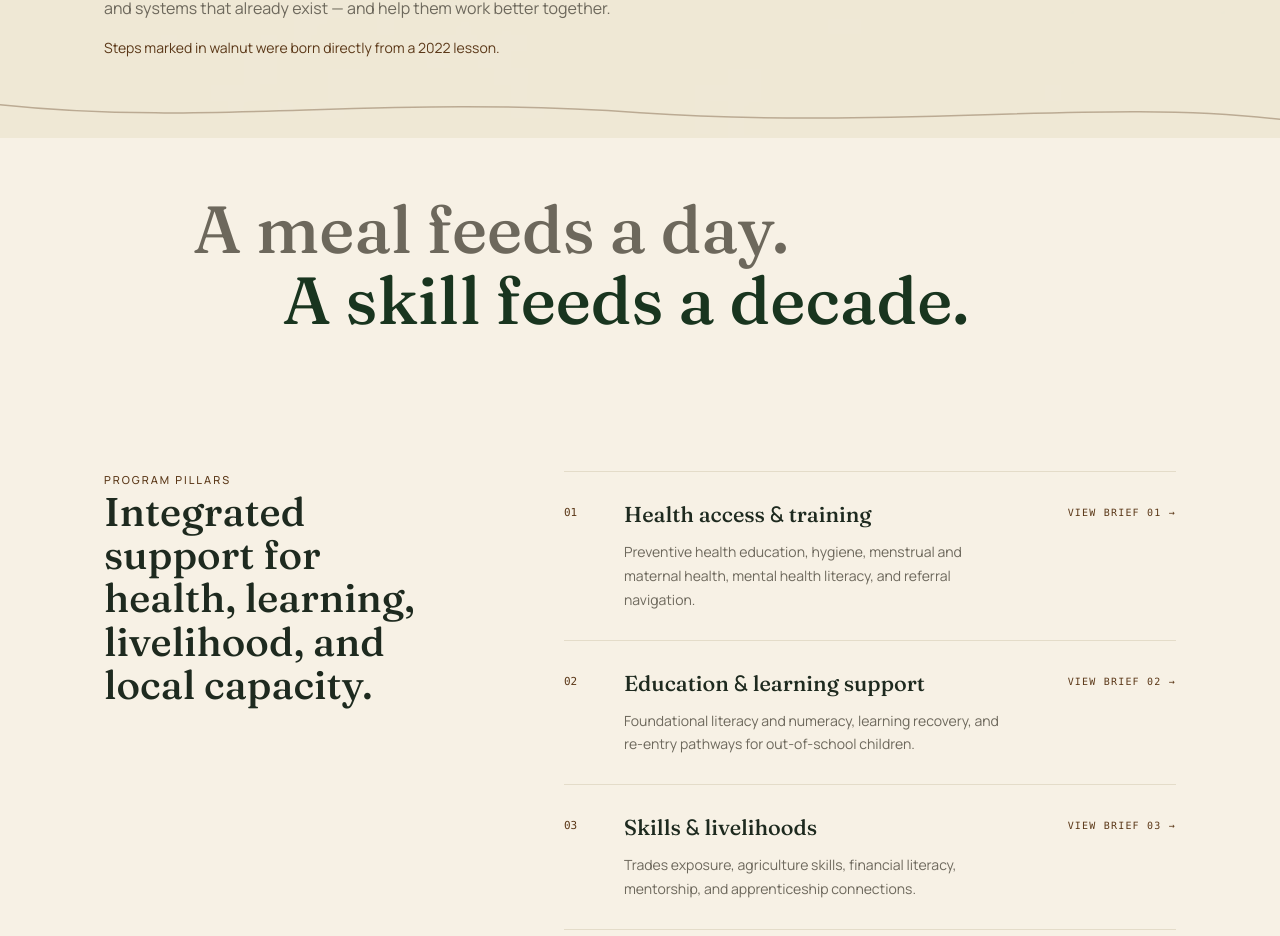
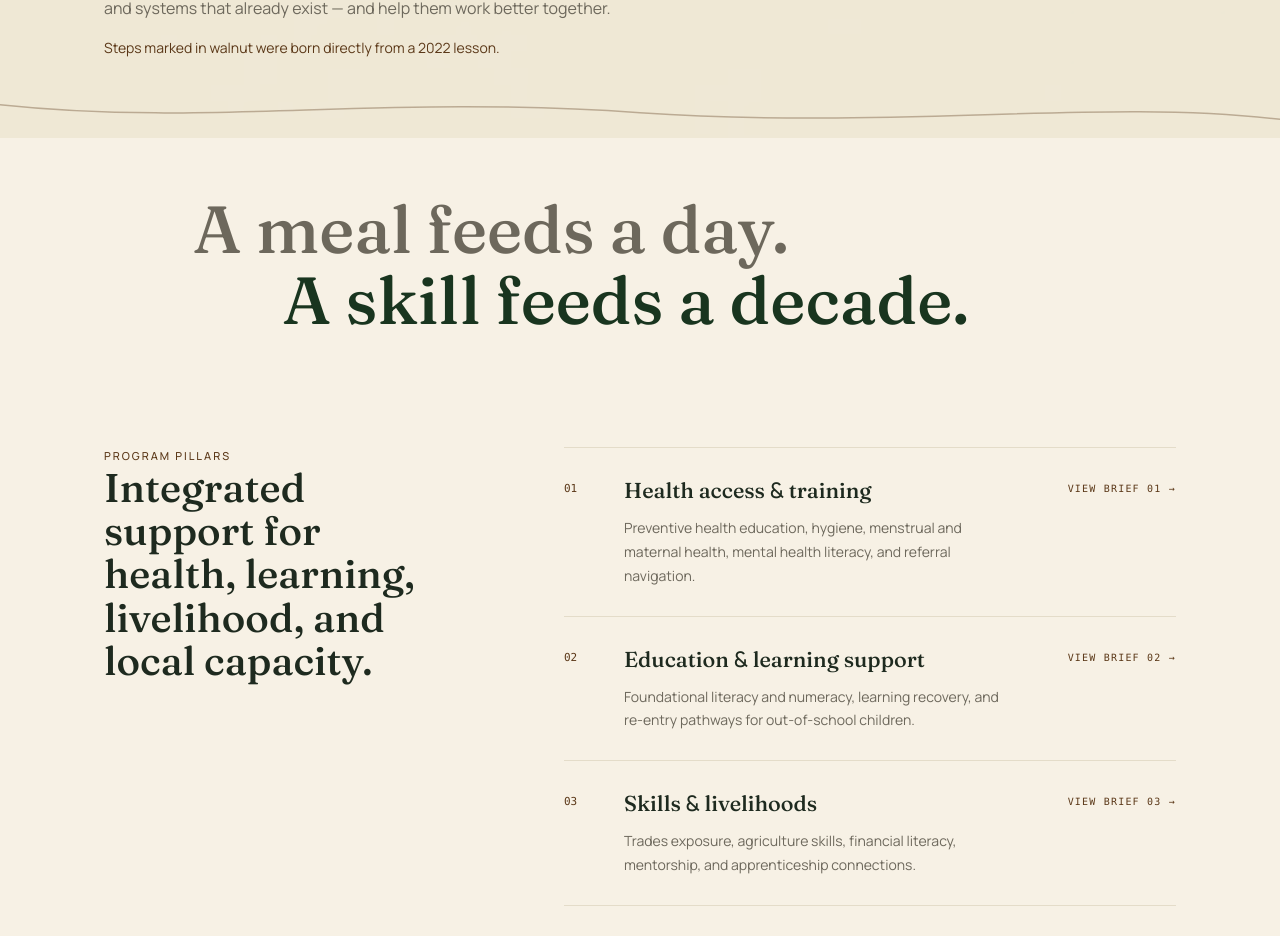
Before and after one commit to Rebuild-Rise/rebuild-rise-website, a Next.js app: page / in a window 1280 px wide. Shown: the part 3293-4229 px from the top of the page. Built offline with nearby package versions, Linux system fonts and the light colour scheme.

Commit message:
Tighten interlude spacing (#3)
Co-authored-by: SalimSquared <118736192+SalimSquared@users.noreply.github.com>

```diff
--- a/src/components/sections/Interlude.tsx
+++ b/src/components/sections/Interlude.tsx
@@ -10,8 +10,8 @@ export function Interlude() {
       aria-labelledby="interlude-line"
       // Asymmetric padding (ledger D24): the top tightens toward the model —
       // which already closes with its soil line — so no dead cream band sits
-      // above the statement; the bottom keeps its generous drop into pillars.
-      className="bg-cream pb-[clamp(4rem,10vh,7rem)] pt-[clamp(3rem,7vh,5rem)] text-ink"
+      // above the statement; the bottom keeps a measured drop into pillars.
+      className="bg-cream pb-[clamp(3rem,7vh,5rem)] pt-[clamp(3rem,7vh,5rem)] text-ink"
     >
       <Container>
         <Reveal>
```
Also changed, not shown: 2 other files (tests, documents, lock files or other folders).
